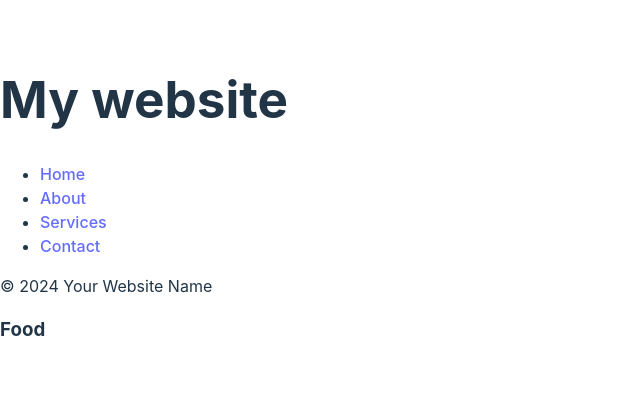
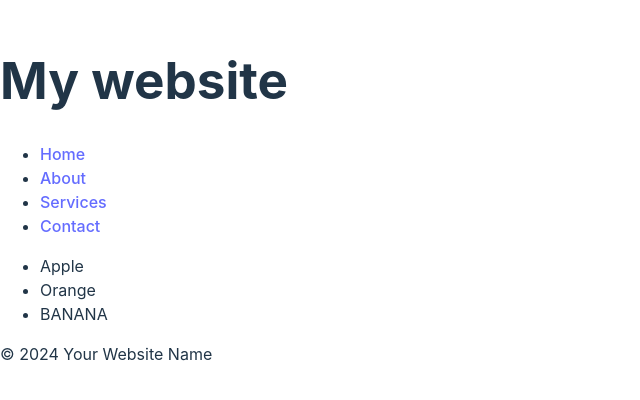
Before and after one commit to JoseParra28/my-react-app, a React (Vite) app: page / in a window 1280 px wide. Shown: the part 200-600 px from the top of the page, without its empty margins (0-640 px from the left). Built offline with nearby package versions, Linux system fonts and the light colour scheme.

Commit message:
react
components practice

```diff
--- a/src/App.jsx
+++ b/src/App.jsx
@@ -7,8 +7,9 @@ function App() {
   return (
     <>
     <Header/>
+    <Food/>
     <Footer/>
-    <Food/>
+
 
     </>
   );
--- a/src/Food.jsx
+++ b/src/Food.jsx
@@ -1,8 +1,15 @@
 
 function Food (){
+    const food1 = "Orange";
+    const food2 = "Banana";
+
     return (
-        <h3>Food</h3>
-    )
+        <ul>
+            <li>Apple</li>
+            <li>{food1}</li>
+            <li>{food2.toLocaleUpperCase()}</li>
+        </ul>
+    );
 }
 
 export default Food
```
